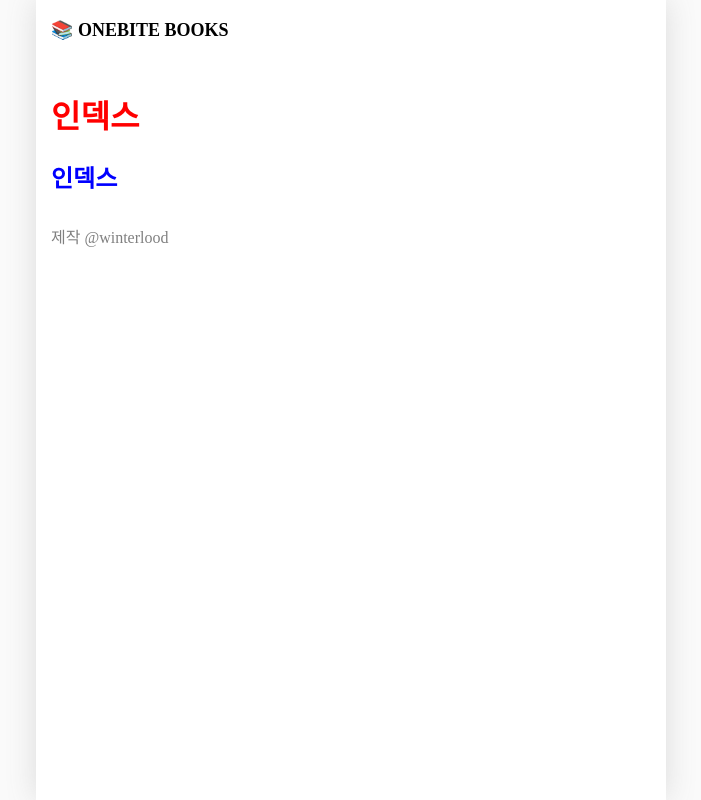
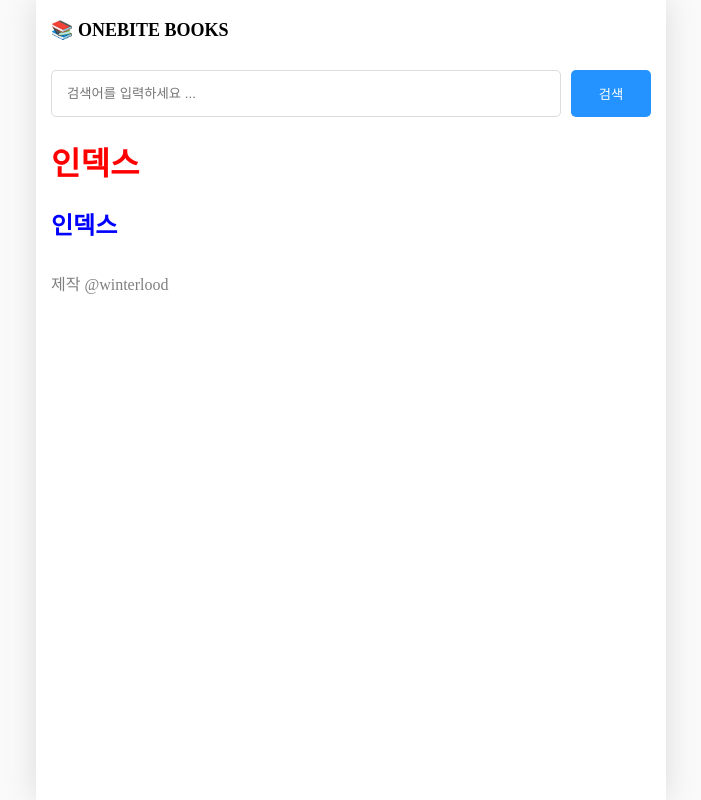
Before and after one commit to y2hscmtk/next-js-study, a Next.js app in the folder section02/: page / in a window 1280 px wide. Shown: the whole page, without its empty margins (289-990 px from the left). Built offline with nearby package versions, Linux system fonts and the light colour scheme.

Commit message:
chap 2.8 페이지별 레이아웃 설정하기

```diff
--- /dev/null
+++ b/section02/src/components/searchable-layout.module.css
@@ -0,0 +1,20 @@
+.searchbar_container {
+    display: flex;
+    gap: 10px;
+    margin-bottom: 20px;
+}
+.searchbar_container > input{
+    flex: 1;
+    padding: 15px;
+    border-radius: 5px;
+    border: 1px solid rgb(220,220,220);
+}
+
+.searchbar_container > button {
+    width: 80px;
+    border-radius: 5px;
+    border: none;
+    background-color: rgb(37,147,255);
+    color: white;
+    cursor: pointer;
+}
--- /dev/null
+++ b/section02/src/components/searchable-layout.tsx
@@ -0,0 +1,49 @@
+import { useRouter } from "next/router";
+import { ReactNode, useEffect, useState } from "react";
+import style from "./searchable-layout.module.css"
+
+export default function SearchableLayout({
+    children,
+}: {
+    children: ReactNode;
+}) {
+    const router = useRouter();
+    // 현재 입력한 검색어를 search에 저장
+    const [search, setSearch] = useState("")
+
+    // 새로고침시, useEffect 호출하여 쿼리 파라미터를 통해 전달된 검색어 값을 검색창에 반영
+    // 쿼리 파라미터는 여러개의 값을 한번에 전달받을수도 있어 문자열 형식으로 타입강제
+    const q = router.query.q as string;
+    useEffect(()=>{
+        setSearch(q || "");
+    }, [q])
+
+    const onChangeSearch = (e : React.ChangeEvent<HTMLInputElement>) => {
+        setSearch(e.target.value)
+    }
+
+    const onSubmit = () => {
+        if(!search || q === search) return; // 이전 검색값과 동일할 때에는 페이지 이동 x
+        router.push(`/search?q=${search}`)
+    };
+
+    const onKeyDown = (e : React.KeyboardEvent<HTMLInputElement>) => {
+        if(e.key === 'Enter'){
+            onSubmit()
+        }
+    };
+
+    return (
+        <div>
+            <div className={style.searchbar_container}>
+                <input
+                    value={search}
+                    onKeyDown={onKeyDown}
+                    onChange={onChangeSearch}
+                    placeholder="검색어를 입력하세요 ..." />
+                <button onClick={onSubmit}>검색</button>
+            </div>
+            {children}
+        </div>
+    )
+}
--- a/section02/src/pages/_app.tsx
+++ b/section02/src/pages/_app.tsx
@@ -1,12 +1,26 @@
 import GlobalLayout from "@/components/global-layout";
 import "@/styles/globals.css"; // 전역 스타일 파일 import
+import { NextPage } from "next";
 import type { AppProps } from "next/app";
+import { ReactNode } from "react";
+
+// 타입 선언
+type NextPageWithLayout = NextPage & {
+  getLayout : (page: ReactNode) => ReactNode;
+}
 
 // 모든 페이지에 공통적으로 사용될 데이터(헤더, 푸터)가 필요하다면 App 컴포넌트에 랜더링하면 공통적으로 랜더링이 가능하다.
-export default function App({ Component, pageProps }: AppProps) {
+export default function App({ Component, pageProps }: AppProps & {
+  Component : NextPageWithLayout // App 컴포넌트가 전달받는 Component의 타입을 NextPageWithLayout으로 확장
+}) {
+  // getLayout 함수가 선언되지 않은 컴포넌트의 경우 페이지 자체를 반환하는 함수로서 동작
+  // ?? : 만약 undefined라면~
+  const getLayout =
+    Component.getLayout ?? ((page: ReactNode) => page);
+
   return (
     <GlobalLayout>
-      <Component {...pageProps}/>
+      {getLayout(<Component {...pageProps}/>)}
     </GlobalLayout>
   );
 }
--- a/section02/src/pages/index.tsx
+++ b/section02/src/pages/index.tsx
@@ -3,7 +3,9 @@
 
 // CSS Module
 // 같은 클래스 이름을 사용하더라도 페이지마다 별도의 이름으로 데이터를 변환해준다. -> 충돌 방지
+import SearchableLayout from "@/components/searchable-layout"
 import style from "./index.module.css"
+import { ReactNode } from "react"
 
 export default function Home() {
   // 다른 페이지의 h1 css와 겹쳐지지 않는 이름으로 className이 설정된다.dd
@@ -12,3 +14,11 @@
     <h2 className={style.h2}>인덱스</h2>
   </>
 }
+
+// 페이지 역할을 수행할 별도의 컴포넌트를 불러와 레이아웃이 적용된 페이지를 리턴하는 함수
+// getLayout 메소드를 호출하고 인수로 특정 페이지 컴포넌트를 전달하면,
+// 해당 컴포넌트에 SearchableLayout~ 을 적용하여 반환한다.
+// Home은 함수지만, JS에서 함수는 모두 객체이므로, 아래와 같이 메소드를 추가할수 있다.
+Home.getLayout = (page: ReactNode) => {
+  return <SearchableLayout>{page}</SearchableLayout>
+}
--- a/section02/src/pages/search/index.tsx
+++ b/section02/src/pages/search/index.tsx
@@ -1,4 +1,6 @@
+import SearchableLayout from "@/components/searchable-layout";
 import { useRouter } from "next/router"; // 쿼리 파라미터를 통해 데이터를 들고올때 사용
+import { ReactNode } from "react";
 
 export default function Page() {
   const router = useRouter();
@@ -8,3 +10,7 @@
 
   return <h1>Search {q}</h1>;
 }
+
+Page.getLayout = (page: ReactNode) => {
+  return <SearchableLayout>{page}</SearchableLayout>
+}
```
